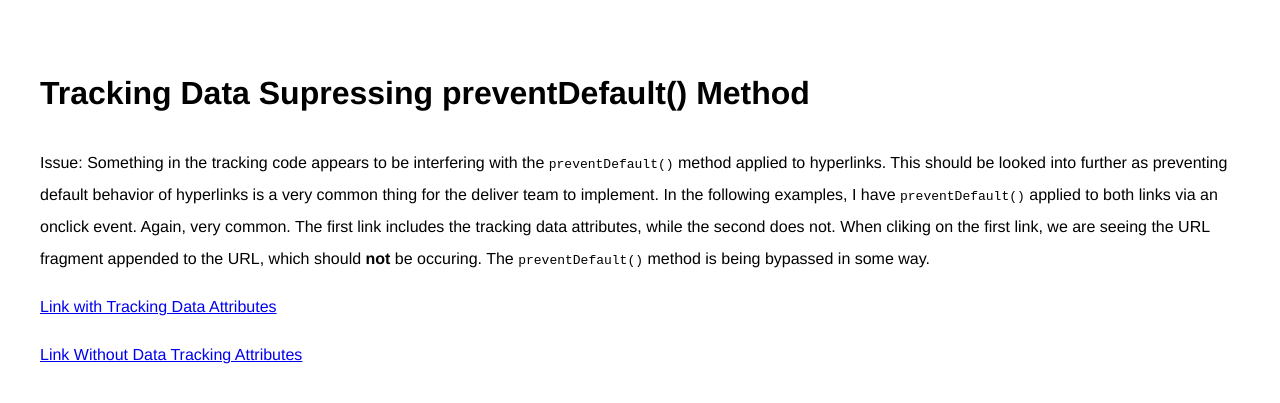
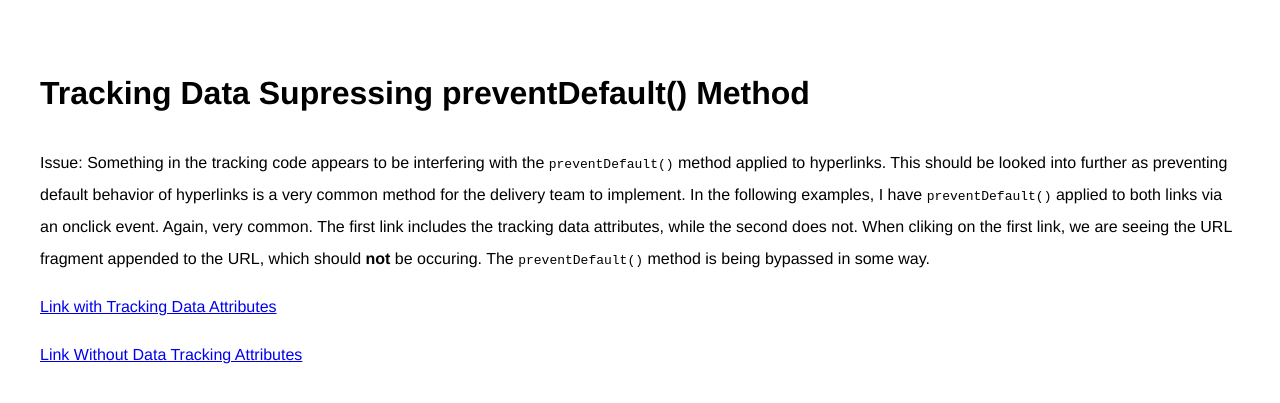
Before and after one commit to radancyco/playground, a Jekyll site: the page product/career-site/tracking-preventdefault.html, which Jekyll copies as it is, in a window 1280 px wide. Shown: the top 403 px of the page. Built offline with Jekyll 4.4.1, drawn with Linux system fonts in a browser that asks for light colours; comment, search, counter and statistics services are not loaded.

Commit message:
Update tracking-preventdefault.html

```diff
--- a/product/career-site/tracking-preventdefault.html
+++ b/product/career-site/tracking-preventdefault.html
@@ -16,7 +16,7 @@
 
     <h1>Tracking Data Supressing preventDefault() Method</h1>
 
-    <p>Issue: Something in the tracking code appears to be interfering with the <code>preventDefault()</code> method applied to hyperlinks. This should be looked into further as preventing default behavior of hyperlinks is a very common thing for the deliver team to implement. In the following examples, I have <code>preventDefault()</code> applied to both links via an onclick event. Again, very common. The first link includes the tracking data attributes, while the second does not. When cliking on the first link, we are seeing the URL fragment appended to the URL, which should <strong>not</strong> be occuring. The <code>preventDefault()</code> method is being bypassed in some way.</p>
+    <p>Issue: Something in the tracking code appears to be interfering with the <code>preventDefault()</code> method applied to hyperlinks. This should be looked into further as preventing default behavior of hyperlinks is a very common method for the delivery team to implement. In the following examples, I have <code>preventDefault()</code> applied to both links via an onclick event. Again, very common. The first link includes the tracking data attributes, while the second does not. When cliking on the first link, we are seeing the URL fragment appended to the URL, which should <strong>not</strong> be occuring. The <code>preventDefault()</code> method is being bypassed in some way.</p>
 
     <p><a class="test-link" href="#hello-world-1" data-custom-event="true" data-custom-category="Why Sanofi Tablist" data-custom-label="Specialty Care">Link with Tracking Data Attributes</a></p>
 
```
